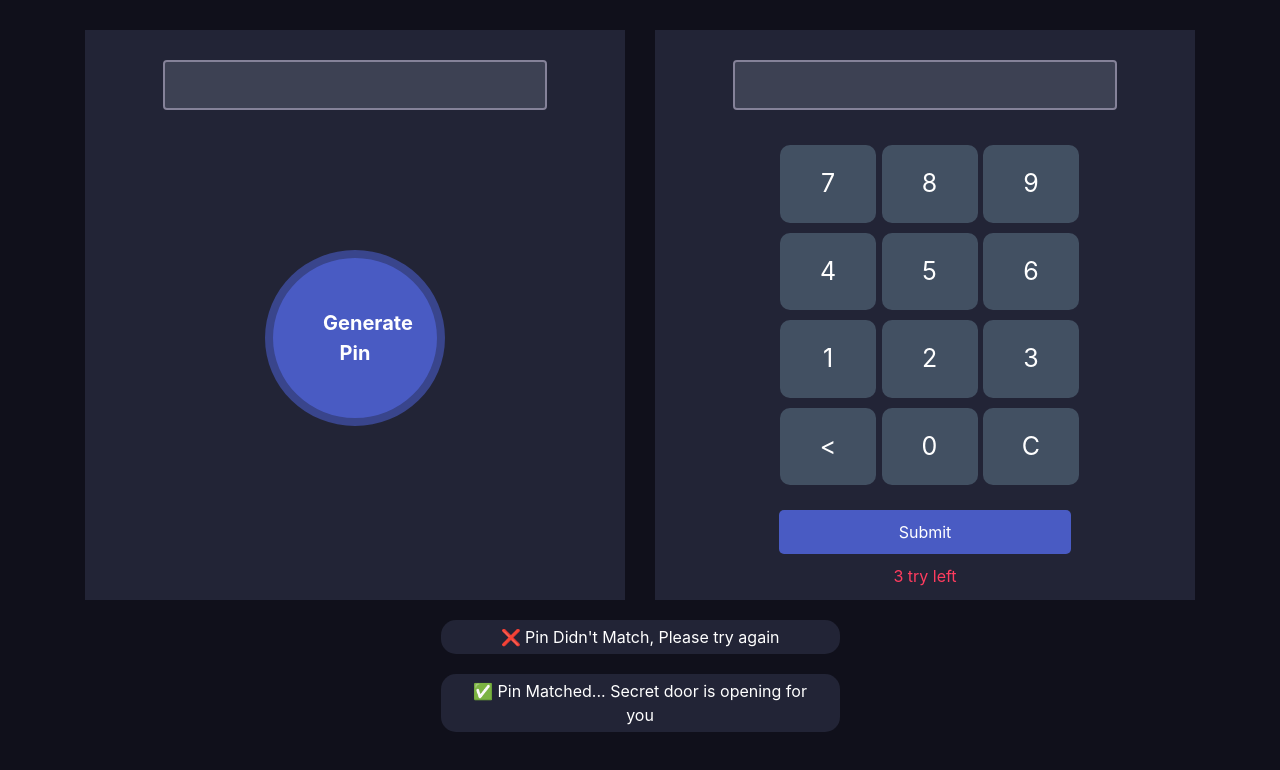
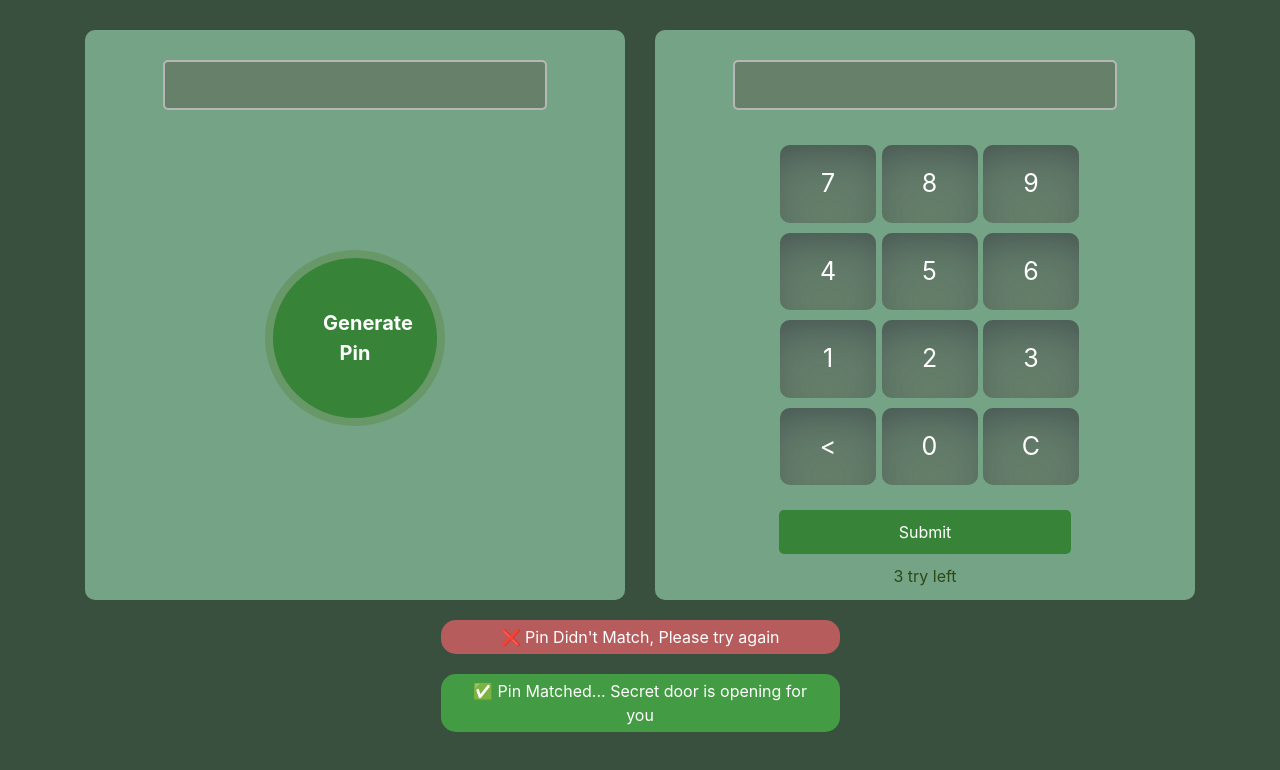
Before and after one commit to 665-stack/pin-matcher-solution-2, a plain HTML site: page index.html in a window 1280 px wide. Drawn offline with nearby package versions, Linux system fonts and the light colour scheme.

Commit message:
fix some style

```diff
--- a/index.html
+++ b/index.html
@@ -1,12 +1,15 @@
 <!DOCTYPE html>
 <html lang="en">
+
 <head>
     <meta charset="UTF-8">
     <meta name="viewport" content="width=device-width, initial-scale=1.0">
     <title>Pin Generator</title>
-    <link rel="stylesheet" href="https://stackpath.bootstrapcdn.com/bootstrap/4.5.0/css/bootstrap.min.css" integrity="sha384-9aIt2nRpC12Uk9gS9baDl411NQApFmC26EwAOH8WgZl5MYYxFfc+NcPb1dKGj7Sk" crossorigin="anonymous">
+    <link rel="stylesheet" href="https://stackpath.bootstrapcdn.com/bootstrap/4.5.0/css/bootstrap.min.css"
+        integrity="sha384-9aIt2nRpC12Uk9gS9baDl411NQApFmC26EwAOH8WgZl5MYYxFfc+NcPb1dKGj7Sk" crossorigin="anonymous">
     <link rel="stylesheet" href="style.css">
 </head>
+
 <body>
     <div class="container">
         <div class="row">
@@ -50,9 +53,10 @@
                 </div>
             </div>
             <div class="notify-section">
-            <p class="notify">❌ Pin Didn't Match, Please try again</p>
-            <p class="notify">✅ Pin Matched... Secret door is opening for you</p>
+                <p id="pin-wrong" class="notify">❌ Pin Didn't Match, Please try again</p>
+                <p id="pin-currect" class="notify">✅ Pin Matched... Secret door is opening for you</p>
             </div>
         </div>
 </body>
+
 </html>
--- a/style.css
+++ b/style.css
@@ -2,7 +2,7 @@
     box-sizing: border-box;
 }
 body {
-    background: #10101B;
+    background:#3a503f;
     height: 100vh;
 }
 .container {
@@ -11,7 +11,8 @@ body {
 
 .half-width {
     height: 570px;
-    background: #222436;
+    background: #75a385;
+    border-radius: 10px;
     padding: 30px;
     text-align: center;
 }
@@ -20,8 +21,8 @@ body {
     width: 180px;
     padding: 50px;
     border-radius: 50%;
-    border: 8px solid #39458C;
-    background-color: #495BC3;
+    border: 8px solid rgb(104, 151, 104);
+    background-color: rgb(55, 131, 55);
     color: #ffffff;
     font-weight: bold;
     font-size: 20px;
@@ -33,24 +34,24 @@ body {
 }
 
 input[type='text']{
-    background-color: #3D4153;
+    background-color: #66806a;
     padding: 10px 0px;
-    color: #ffffff;
+    color: white;
     width: 80%;
     margin: 0 auto;
-    border: 2px solid #858299;
+    border: 2px solid rgb(182, 182, 182);
+    border-radius:5px;
     height: 50px;
     padding: 10px;
 }
 input[type='text']:focus {
-    background-color: #3D4153;
-    color: #fff;
+    background-color:#66806a;
+    color: white;
     font-size: 20px;
 }
 .numbers {
     margin: 30px 0;
 }
-
 .calc-typed {
 margin-top: 20px;
 font-size: 45px;
@@ -64,8 +65,10 @@ width: 100%;
 
 .button {
 width: 20%;
-background: #425062;
-color: #fff;
+background: #66806a;
+color: white;
+box-shadow: rgba(50, 50, 93, 0.25) 0px 30px 60px -12px inset, rgba(0, 0, 0, 0.3) 0px 18px 36px -18px inset;
+
 padding: 20px 0;
 margin: 5px;
 display: inline-block;
@@ -84,23 +87,29 @@ color: #E0B612;
     margin-top: 20px;
     padding: 10px 120px;
     border-radius: 5px;
-    background: #495BC3;
+    background: rgb(55, 131, 55);
     color: #fff;
 }
 .notify {
     color: #fff;
     text-align: center;
     margin: 0 auto;
-    background: #222436;
+
     margin-top: 20px;
     border-radius: 15px;
     padding: 5px 20px;
+}
+#pin-wrong{
+    background-color: rgb(182, 92, 92);
+}
+#pin-currect{
+    background-color: rgb(67, 155, 67);
 }
 .notify-section{
     width: 35%;
     margin: 0 auto;
 }
 .action-left {
-    color: #FF3C5F;
+    color: #2c4918;
     margin-top: 10px;
 }
```
Lines whose indentation alone changed are shown as unchanged.
